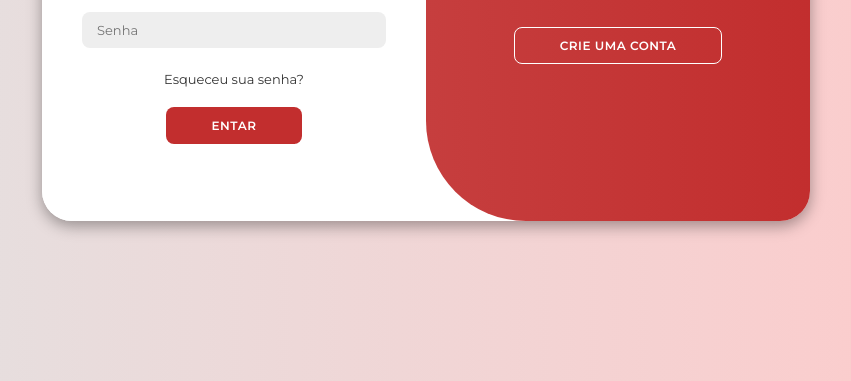
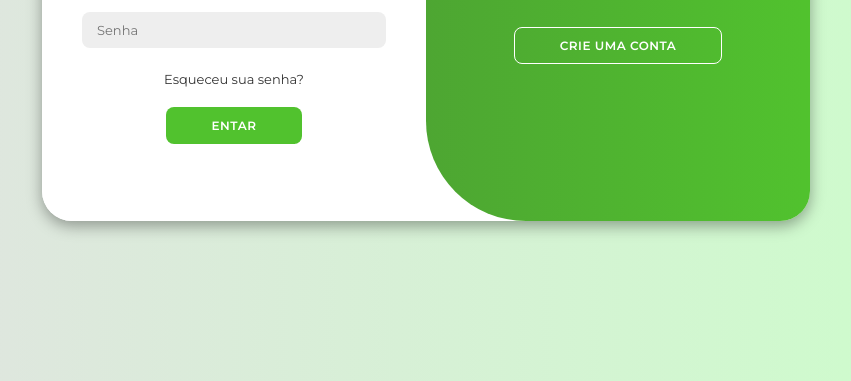
Before and after one commit to emanuelalv3s/TrancisaoMenu, a plain HTML site: page index.html in a window 1280 px wide. Shown: the part 419-800 px from the top of the page, without its empty margins (214-1065 px from the left). Drawn offline with Linux system fonts and the light colour scheme.

Commit message:
alteracao de background e transicao de icons

```diff
--- a/index.html
+++ b/index.html
@@ -5,7 +5,7 @@
     <meta charset="UTF-8">
     <meta name="viewport" content="width=device-width, initial-scale=1.0">
     <link rel="stylesheet" href="https://cdnjs.cloudflare.com/ajax/libs/font-awesome/6.4.2/css/all.min.css">
-    <link rel="stylesheet" href="stylee.css">
+    <link rel="stylesheet" href="style.css">
     <title>Página de login</title>
 </head>
 
--- a/stylee.css
+++ b/style.css
@@ -9,7 +9,7 @@
 
 body{
     background-color: #c9d6ff;
-    background: linear-gradient(to right, #e2e2e2, #ffc9c9);
+    background: linear-gradient(to right, #e2e2e2, #cbffc9);
     display: flex;
     align-items: center;
     justify-content: center;
@@ -47,7 +47,7 @@ body{
 }
 
 .container button{
-    background-color: rgb(194, 46, 46);
+    background-color: rgb(81, 194, 46);
     color: #fff;
     font-size: 12px;
     padding: 10px 45px;
@@ -132,6 +132,7 @@ body{
     margin: 20px 0;
 }
 
+
 .social-icons a{
     border: 1px solid #ccc;
     border-radius: 20%;
@@ -141,6 +142,11 @@ body{
     margin: 0 3px;
     width: 40px;
     height: 40px;
+}
+
+.social-icons a:hover{
+    background-color:rgb(81, 194, 46) ;
+    transition: 350ms linear;
 }
 
 
@@ -175,9 +181,9 @@ body{
 }
 
 .toggle{
-    background-color: rgb(194, 46, 46);
+    background-color: rgb(81, 194, 46);
     height: 100%;
-    background: linear-gradient(to right, rgb(202, 78, 78), rgb(194, 46, 46));
+    background: linear-gradient(to right, rgb(74, 138, 54), rgb(81, 194, 46));
     color: #fff;
     position: relative;
     left: -100%;
```
